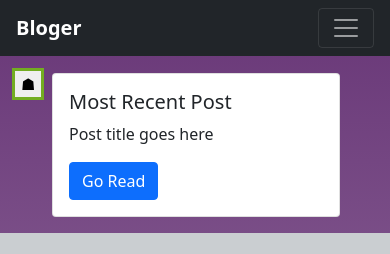
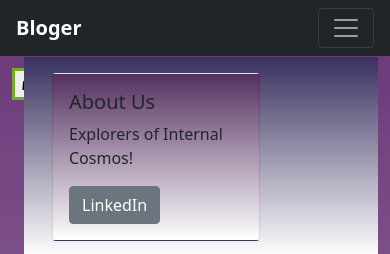
Before and after one commit to MuhammadIrfan92/blog, a Django app: page /1 in a window 390 px wide. Shown: the top 254 px of the page. Run offline with Django 3.2, Linux system fonts and the light colour scheme; data comes from the database, SQL or seed files in the repository; some libraries are stand-ins or nearby versions.

Commit message:
front and backend working

```diff
--- a/blog/templates/content.html
+++ b/blog/templates/content.html
@@ -4,11 +4,11 @@
     {%for i in data%}
     <h1 style="color:rgba(21, 23, 54, 0.828);">{{i.title}} </h1>
     <br>
-    <p style="background:linear-gradient(rgb(166, 224, 99),white); padding:10px; margin:auto">{{i.content}}</p>
+    <p style="background:linear-gradient(rgb(10, 19, 1),rgb(70, 25, 25)); padding:10px; margin:auto; color:darkkhaki">{{i.content}}</p>
     <br>
     <h5>Author:{{i.author}}</h5>
     <h5>Date:{{i.created_on}}</h5>
-    <h5>Category:{{i.category}}</h5>
+    <h5 style="text-transform: uppercase;">Category:{{i.category}}</h5>
 
     {%endfor%}
 </div>
--- a/blog/templates/footer.html
+++ b/blog/templates/footer.html
@@ -1,6 +1,6 @@
 {% block footer %}
 
-<footer class="text-center text-white" style="background-color: #caced1;">
+<footer class="text-center text-white" style="background:linear-gradient(rgb(56, 48, 95),white)">
     <!-- Grid container -->
     <div class="container p-4">
       <!-- Section: Images -->
--- a/blog/templates/main.html
+++ b/blog/templates/main.html
@@ -29,14 +29,14 @@
 
             </div>
 
-            <div class="col-sm-4 text-left">
+            <div class="col-sm-4 text-left"; style="background:linear-gradient(rgb(56, 48, 95),white)">
 
-                <div class="card m-3" style="width: 18rem;">
+                <div class="card m-3" style="width: 13rem; background:linear-gradient(rgb(84, 48, 95),white)">
 
                     <div class="card-body">
-                      <h5 class="card-title">Most Recent Post</h5>
-                      <p class="card-text">Post title goes here</p>
-                      <a href="#" class="btn btn-primary">Go Read</a>
+                      <h5 class="card-title">About Us</h5>
+                      <p class="card-text">Explorers of Internal Cosmos!</p>
+                      <a href="https://www.linkedin.com/in/muhammadirfan12/" target="_blank" class="btn btn-secondary">LinkedIn</a>
                     </div>
                   </div>
 
```
